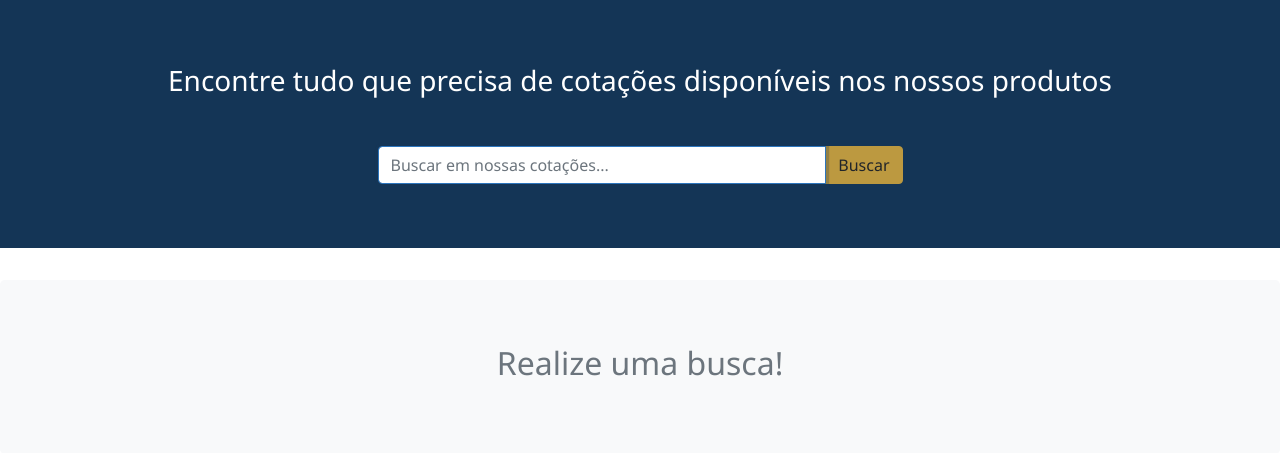
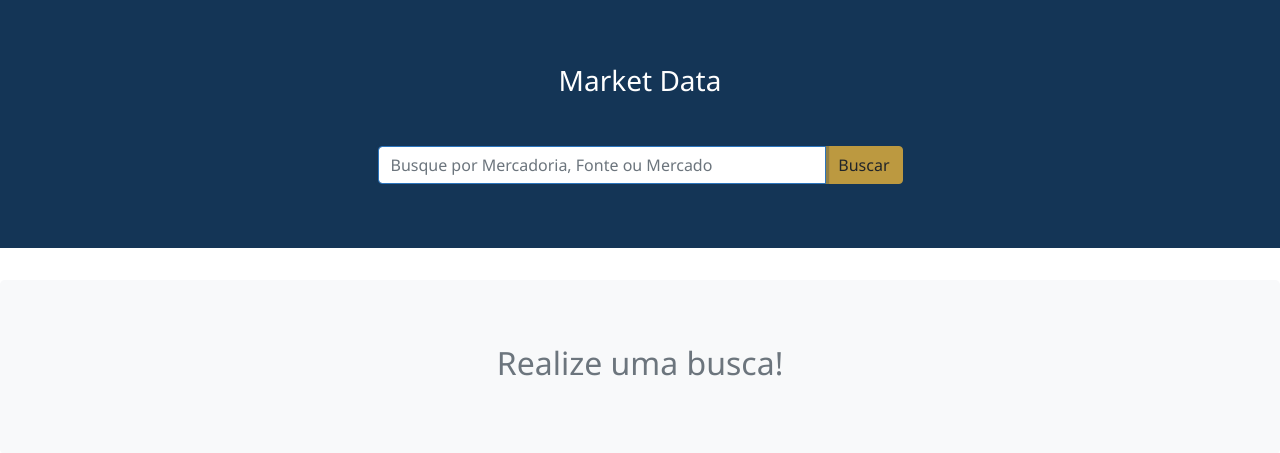
Before and after one commit to brunoLeal93/broadcastprodutos, a Flask app: page /cotacao in a window 1280 px wide. Shown: the part 89-542 px from the top of the page. Run offline with Flask 2, Linux system fonts and the light colour scheme; some libraries are stand-ins or nearby versions.

Commit message:
Mudança de Texto

```diff
--- a/app/controllers/cotacaoTeste.py
+++ b/app/controllers/cotacaoTeste.py
@@ -152,8 +152,8 @@ def montaHTMLDerivativos(data):
             "<th class='text-center'>Fonte</th>" + \
             "<th class='text-center'>Mercado</th>" + \
             "<th class='text-center'>Descrição Papel</th>" +\
+            "<th class='text-center'>Cód. Broadcast</th>" +\
             "<th class='text-center'>Cód. Bolsa</th>" +\
-            "<th class='text-center'>Cód. Broadcast</th>" +\
         "</tr>"
 
     row_ini= "<tr>"
--- a/app/templates/cotacao.html
+++ b/app/templates/cotacao.html
@@ -110,10 +110,10 @@
     <!-- Jumbotrom -->
     <div class="jumbotron jumbotron-fluid bg-primary">
         <div class="container text-center">
-            <h3 style="color: white">Encontre tudo que precisa de cotações disponíveis nos nossos produtos</h3>
+            <h3 style="color: white">Market Data</h3>
             <form method="POST" class="form col-md-6 offset-md-3" action="/cotacao" name="Busca">
                 <div class="input-group mt-5">
-                    <input type="text" name="contentSearch" id="contentSearch" class="form-control typeahead" data-provide="typeahead" autocomplete="off" placeholder="Buscar em nossas cotações..." aria-label="Buscar em nossas cotações..." aria-describedby="button-addon2">
+                    <input type="text" name="contentSearch" id="contentSearch" class="form-control typeahead" data-provide="typeahead" autocomplete="off" placeholder="Busque por Mercadoria, Fonte ou Mercado" aria-label="Buscar em nossas cotações..." aria-describedby="button-addon2">
                     <div class="input-group-append">
                         <input class="btn btn-secondary" type="submit" id="button-addon2" value="Buscar"/>
                     </div>
```
